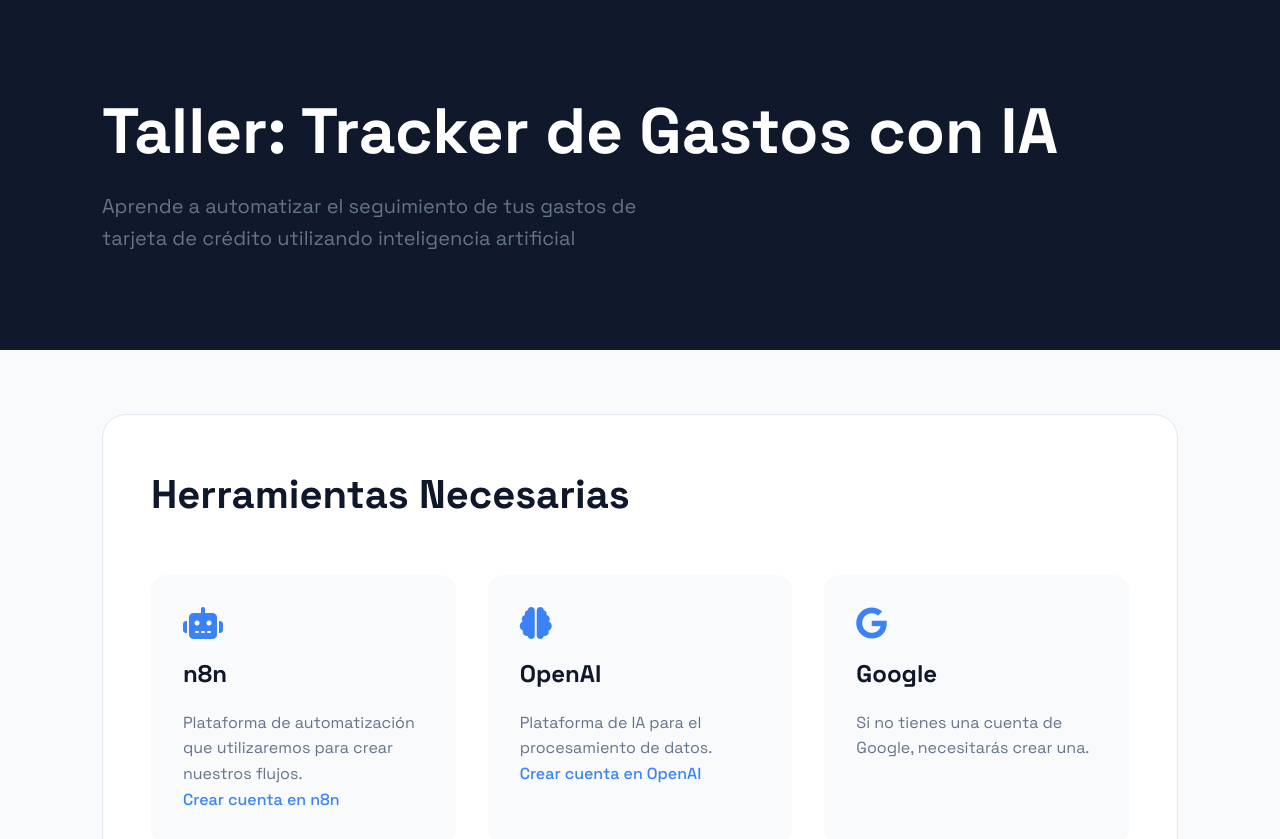
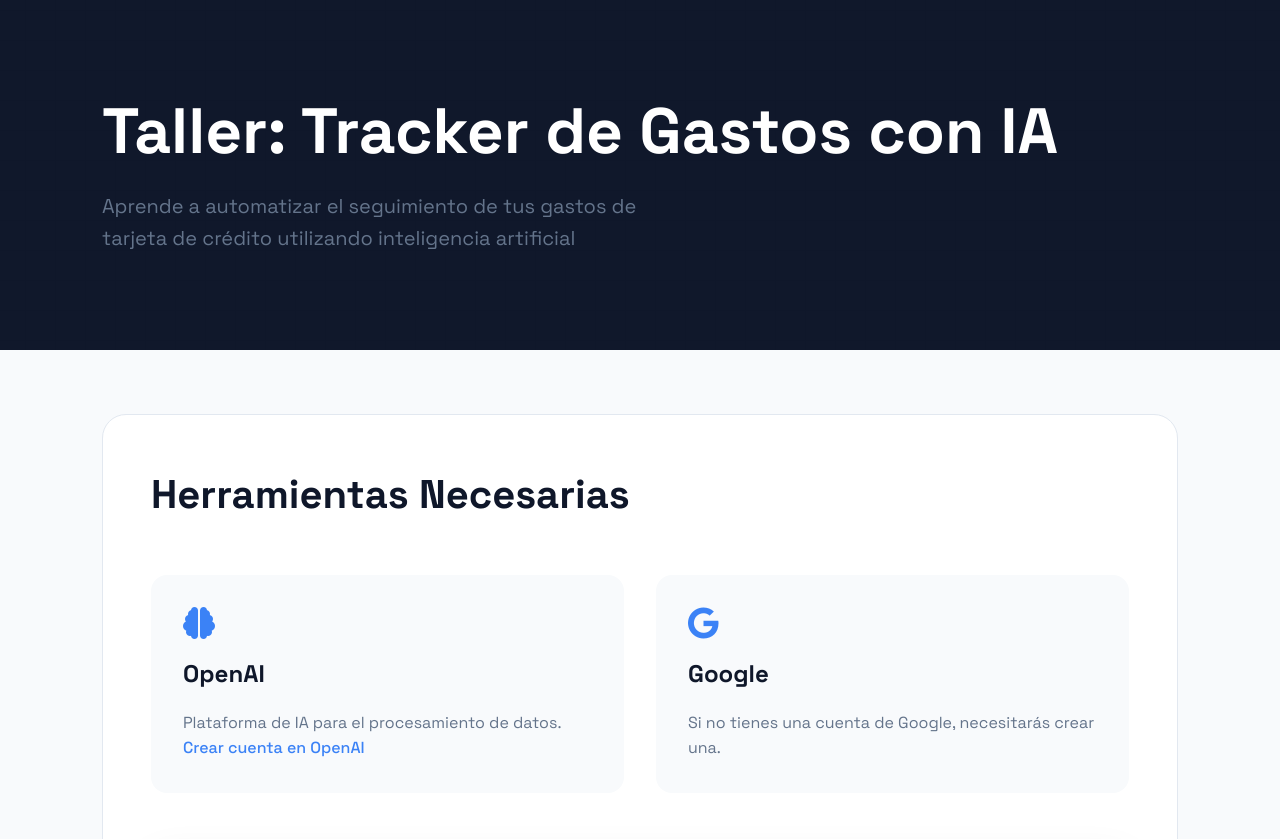
Before and after one commit to zarruk/instrucciones_taller_tracker, a plain HTML site: page index.html in a window 1280 px wide. Shown: the top 839 px of the page. Drawn offline with Linux system fonts and the light colour scheme.

Commit message:
Primera versión de la página

```diff
--- a/index.html
+++ b/index.html
@@ -273,13 +273,6 @@
             <h2>Herramientas Necesarias</h2>
             <div class="tools-grid">
                 <div class="tool-card">
-                    <i class="fas fa-robot tool-icon"></i>
-                    <h3>n8n</h3>
-                    <p>Plataforma de automatización que utilizaremos para crear nuestros flujos.</p>
-                    <a href="https://n8n.io/" target="_blank">Crear cuenta en n8n</a>
-                </div>
-
-                <div class="tool-card">
                     <i class="fas fa-brain tool-icon"></i>
                     <h3>OpenAI</h3>
                     <p>Plataforma de IA para el procesamiento de datos.</p>
```
